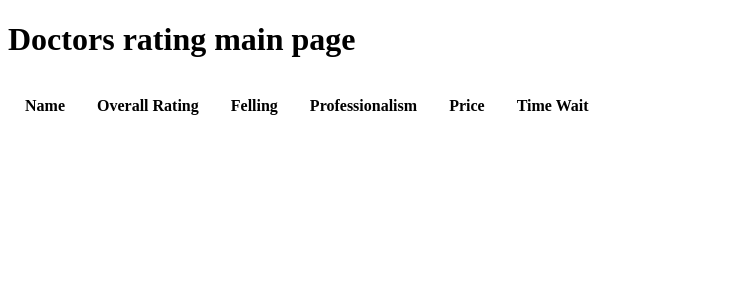
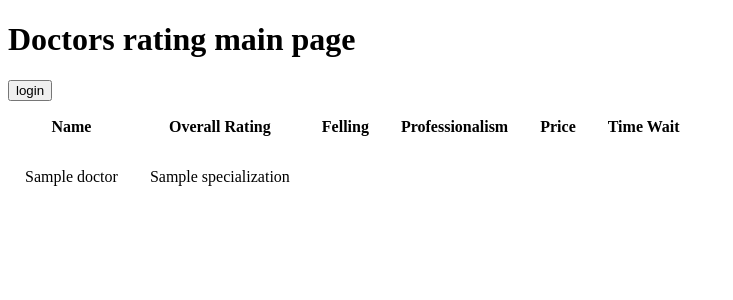
Before and after one commit to arretee/doctors_rating, a Flask app: template templates/index.html in a window 1280 px wide. Shown: the top 300 px of the page, without its empty margins (0-733 px from the left). Run offline with Flask 3, Linux system fonts and the light colour scheme; the template is opened without the code that fills it: most values are stand-ins (such as "Sample title", 1, 10 or a date in 2020); lists and menus that the app fills with data are empty.

Commit message:
working on web server

```diff
--- a/firebase.py
+++ b/firebase.py
@@ -2,10 +2,9 @@
 import firebase_admin
 
 from firebase_admin import initialize_app, firestore, credentials, db
-import google.cloud.firestorer
 
 
-export = "/home/pinqwiny/doctors_rating/doctor-rating-token.json"
+export = "doctor-rating-token.json"
 cred = credentials.Certificate(export)
 firebase_admin.initialize_app(cred)
 
--- a/server.py
+++ b/server.py
@@ -1,13 +1,66 @@
-from flask import Flask, render_template, session, request
+from flask import Flask, render_template, redirect, session, request
 
-
+import firebase
 
 server = Flask(__name__)
 
+doctors = {
+    1: {"name" : "artem", "specialization": "sigma"},
+    2: {"name" : "anton", "specialization": "alfa"},
+    3: {"name" : "gal", "specialization": "gay"},
+}
 
-@server.route("/")
-def index():
-    return render_template("index.html")
+user = {
+    "username": "",
+    "password": ""
+}
+
+
+@server.route("/", methods = ["POST", "GET"])
+def route_index():
+    """ Main route parser
+
+    Returns:
+        flask command: flask command with html or redirect
+    """
+    if request.method == "POST":
+        return redirect("/")
+
+    else:
+        return render_template("index.html", doctors=doctors)
+
+
+@server.route("/login", methods = ["POST", "GET"])
+def route_login():
+    """To route login
+
+    Returns:
+        render temlple: _description_
+    """
+    return render_template("login.html")
+
+
+@server.route("/login_submit", methods = ["POST", "GET"])
+def route_login_submit():
+    if request.method == "POST":
+        login = request.form.get("username_input")
+        password = request.form.get("password_input")
+
+
+        user = firebase.find_user_by_name(login)
+
+        if password == "":
+            return render_template("login.html", error = True, error_message = "Enter password")
+
+
+        if user == None:
+            return render_template("login.html", error = True, error_message = "Account not found")
+
+        return redirect("/")
+
+    else:
+        login = request.form.get("username_input")
+        return redirect("/")
 
 
 
--- a/templates/index.html
+++ b/templates/index.html
@@ -7,8 +7,13 @@
 {% block body %}
 <div class = "content">
     <h1> Doctors rating main page</h1>
+    <div>
+        <form action="/login" method="post">
+            <input type = "submit" value = "login" id = "btn_login" />
+        </form>
+    </div>
+    <div>
 
-    <div>
         <table name="doctors_table">
             <tr>
                 <th> Name </th>
@@ -18,6 +23,14 @@
                 <th> Price </th>
                 <th> Time Wait</th>
             </tr>
+
+            {% for id, doctor in doctors.items() %}
+            <tr>
+                <td> {{doctor['name']}} </td>
+                <td> {{doctor['specialization']}}</td>
+            </tr>
+            {% endfor %}
+
         </table>
     </div>
 </div>
```
Also changed, not shown: templates/login.html (added, +24 -0 lines).
